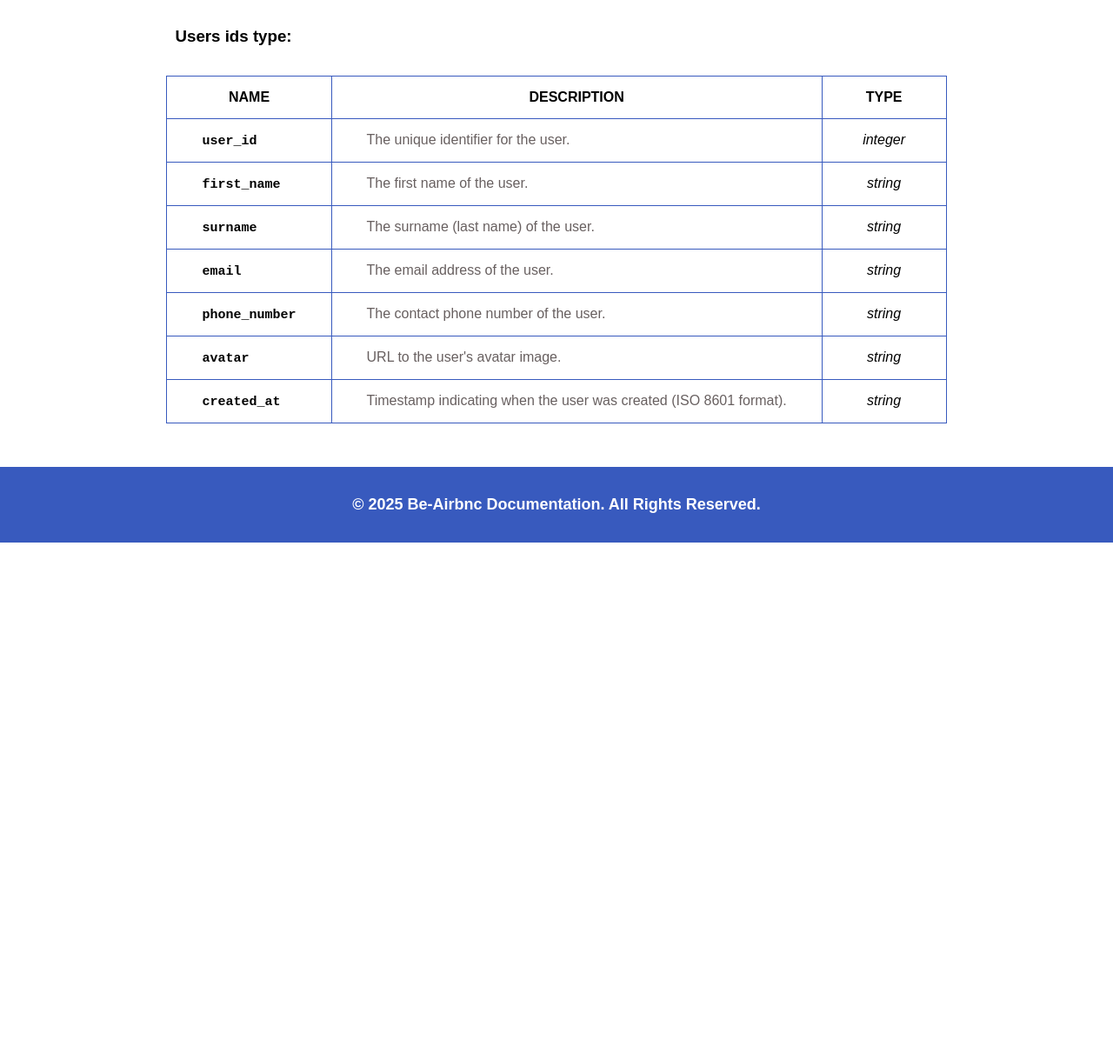
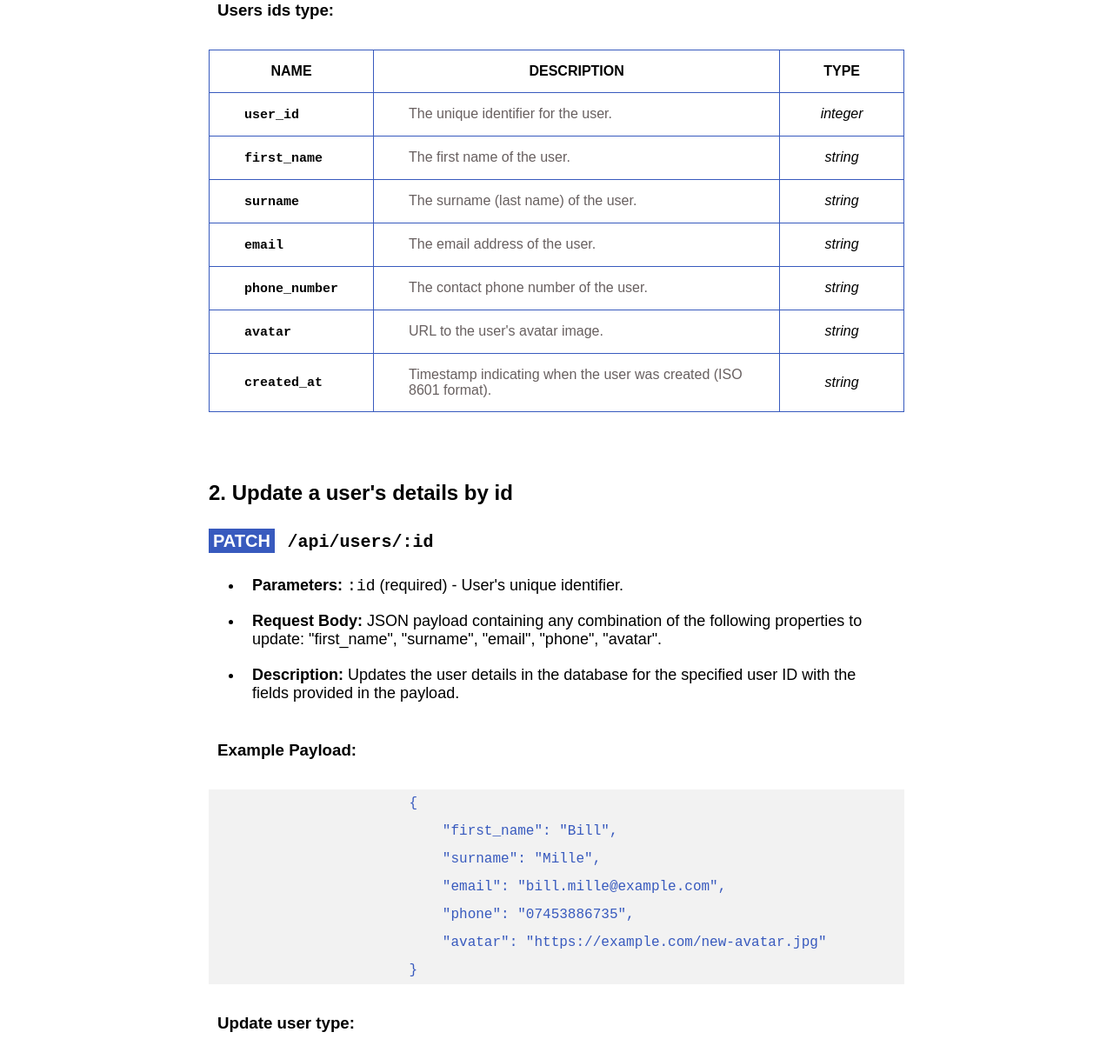
Before and after one commit to yuzbamaria/be-airbnc, a website: page public/description.html in a window 1280 px wide. Shown: the part 816-2034 px from the top of the page at 87% size. Before the commit the page ends 1440 px from the top, so only its background shows below. Drawn offline with Linux system fonts and the light colour scheme.

Commit message:
add 2nd endpoint description

```diff
--- a/public/description.html
+++ b/public/description.html
@@ -14,7 +14,8 @@
         <div class="container">
             <!-- Endpoint 1 -->
             <section>
-                <h2>1. Users ids (endpoint)</h2>
+                <div class="description">
+                    <h2>1. Get a user details by id</h2>
                     <p>
                         <strong class="http-method">GET</strong>
                         <code class="endpoint_path">/api/users/:id</code>
@@ -23,8 +24,8 @@
                         <li><strong>Parameters:</strong> <code>:id</code> (required) - User's unique identifier.</li>
                         <li><strong>Description</strong>: fetches detailed information about a single user by their unique ID.</li>
                     </ul>
-                <p class="endpoint-info">
-                    </p>
+                </div>
+                <div class="example">
                     <h3>Example Response:</h3>
                     <pre class="example-response">
                         {
@@ -38,8 +39,85 @@
                                 "created_at": "2024-01-01T09:30:00Z"
                                 }
                         }</pre>
+                </div>
                 <div class="type-definition">
                     <h3>Users ids type:</h3>
+                    <table>
+                        <thead>
+                            <tr>
+                                <th>NAME</th>
+                                <th>DESCRIPTION</th>
+                                <th>TYPE</th>
+                            </tr>
+                        </thead>
+                        <tbody>
+                            <tr>
+                                <td><code class="type-name">user_id</code></td>
+                                <td class="type-description">The unique identifier for the user.</td>
+                                <td class="type-data">integer</td>
+                            </tr>
+                            <tr>
+                                <td><code class="type-name">first_name</code></td>
+                                <td class="type-description">The first name of the user.</td>
+                                <td class="type-data">string</td>
+                            </tr>
+                            <tr>
+                                <td><code class="type-name">surname</code></td>
+                                <td class="type-description">The surname (last name) of the user.</td>
+                                <td class="type-data">string</td>
+                            </tr>
+                            <tr>
+                                <td><code class="type-name">email</code></td>
+                                <td class="type-description">The email address of the user.</td>
+                                <td class="type-data">string</td>
+                            </tr>
+                            <tr>
+                                <td><code class="type-name">phone_number</code></td>
+                                <td class="type-description">The contact phone number of the user.</td>
+                                <td class="type-data">string</td>
+                            </tr>
+                            <tr>
+                                <td><code class="type-name">avatar</code></td>
+                                <td class="type-description">URL to the user's avatar image.</td>
+                                <td class="type-data">string</td>
+                            </tr>
+                            <tr>
+                                <td><code class="type-name">created_at</code></td>
+                                <td class="type-description">Timestamp indicating when the user was created (ISO 8601 format).</td>
+                                <td class="type-data">string</td>
+                            </tr>
+                        </tbody>
+                    </table>
+                </div>
+            </section>
+            <!-- Endpoint 2 -->
+            <section>
+                <div class="description">
+                    <h2>2. Update a user's details by id</h2>
+                    <p>
+                        <strong class="http-method">PATCH</strong>
+                        <code class="endpoint_path">/api/users/:id</code>
+                    </p>
+                    <ul class="endpoint-info">
+                        <li><strong>Parameters:</strong> <code>:id</code> (required) - User's unique identifier.</li>
+                        <li><strong>Request Body:</strong> JSON payload containing any combination of the following properties to update: "first_name", "surname", "email", "phone", "avatar".</li>
+                        <li><strong>Description:</strong> Updates the user details in the database for the specified user ID with the fields provided in the payload.</li>
+                    </ul>
+                </div>
+                <div class="example">
+                    <h3>Example Payload:</h3>
+                    <pre class="example-response">
+                        {
+                            "first_name": "Bill",
+                            "surname": "Mille",
+                            "email": "bill.mille@example.com",
+                            "phone": "07453886735",
+                            "avatar": "https://example.com/new-avatar.jpg"
+                        }</pre>
+                </div>
+
+                <div class="type-definition">
+                    <h3>Update user type:</h3>
                     <table>
                         <thead>
                             <tr>
--- a/public/styles.css
+++ b/public/styles.css
@@ -8,7 +8,6 @@ body {
 header {
     text-align: center;
     padding: 15px;
-    /* background-color: #385abe; */
     color: #385abe;
 }
 
@@ -26,8 +25,11 @@ h3 {
 
 .container {
     display: flex;
-    justify-content: space-around;
+    flex-direction: column;
+    align-items: center;
     padding: 10px;
+    /* max-width: 1200px; */
+    margin: 0 auto;
 }
 
 .http-method {
@@ -54,17 +56,28 @@ li {
     padding: 10px;
 }
 
+.description,
+.example,
+.type-definition {
+    width: 100%;
+    max-width: 800px;
+    margin: 0 auto; /* Center align */
+}
+
 .example-response {
-    background-color: rgb(235, 235, 235);
-    padding: 15px;
+    background-color: rgb(242, 242, 242);
     font-size: 16px;
     color: #385abe;
     line-height: 2;
+    /* align-items: left; */
+}
+
+.type-definition {
+    margin-bottom: 40px;
 }
 
 .type-definition table {
     border-collapse: collapse;
-
 }
 
 .type-definition table th, .type-definition table td {
@@ -77,8 +90,7 @@ li {
 }
 
 .type-definition table tbody tr td {
-    padding: 15px 40px;;
-
+    padding: 15px 40px;
 }
 
 .type-name {
```
Lines whose indentation alone changed are shown as unchanged.
